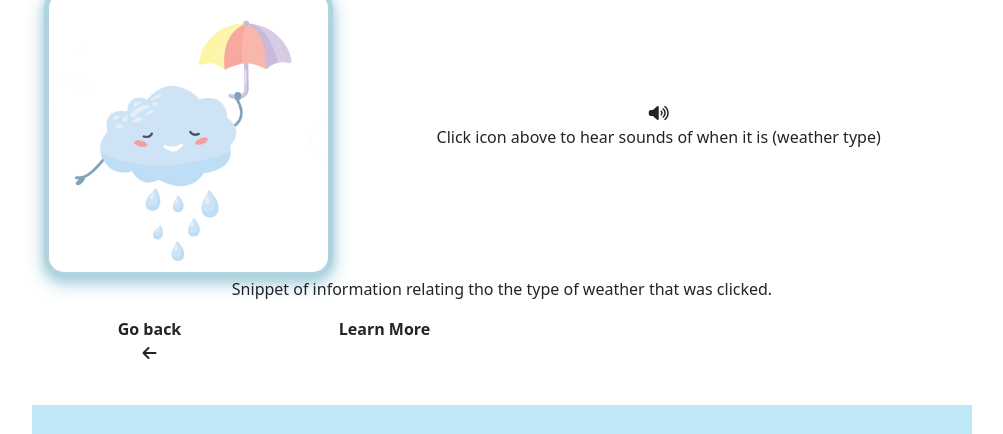
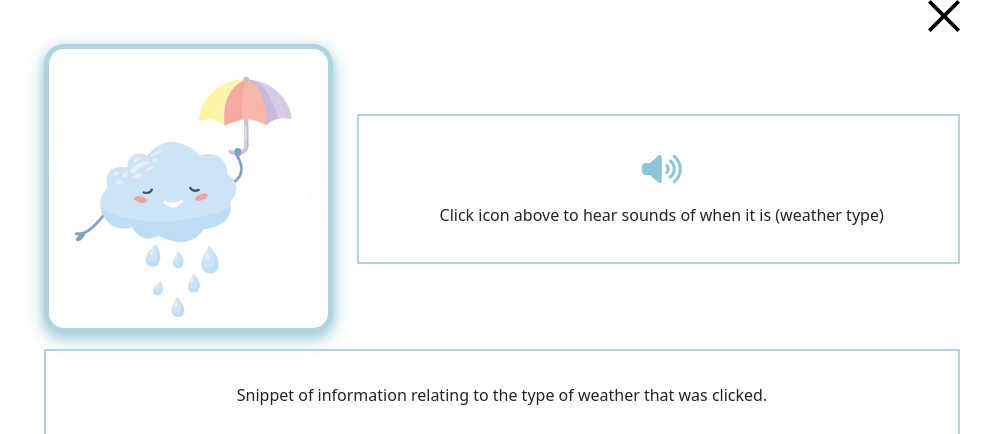
Before and after one commit to DaleFielding/weather4kids, a website with bundled scripts: page second-view.html in a window 1280 px wide. Shown: the part 98-532 px from the top of the page, without its empty margins (138-1141 px from the left). Built offline with nearby package versions, Linux system fonts and the light colour scheme; no server answers.

Commit message:
Style: add initial stying for second view

```diff
--- a/assets/css/style.css
+++ b/assets/css/style.css
@@ -7,6 +7,7 @@
   margin: 0;
   padding: 0;
 }
+
 
 /* ----- HEADER ELEMENTS ----- */
 
@@ -101,7 +102,7 @@ footer {
 
 .feedback-link-container h6 {
   margin: 0;
-  border: solid 1px rgba(27, 137, 180, 0.5);;
+  border: solid 1px rgba(27, 137, 180, 0.5);
   border-radius: 10px;
   color: rgba(27, 137, 180);
   padding: 0.2rem 0.6rem;
@@ -129,3 +130,79 @@ footer {
 .list-inline-item:not(:last-child) {
   margin-right: 0;
 }
+
+/* ----- SECOND VIEW -----  */
+
+/* Cross icon */
+
+.cross-icon {
+  padding: 0;
+}
+
+.cross-icon-container {
+  padding: 12px 12px 0 12px;
+}
+
+/* Audio message  */
+
+.audio-message-container {
+  margin: 0;
+  min-height: 150px;
+  padding-left: 6px;
+  border: solid 2px #afd3df;
+  text-align: center;
+}
+
+.audio-message-container i {
+  font-size: 2rem;
+  color: rgba(27, 137, 180, 0.5);
+
+}
+/* Snippet  */
+
+.snippet-container {
+  margin: 1rem 0px;
+  text-align: center;
+  border: solid 2px #afd3df;
+}
+
+.snippet {
+  padding: 2rem 1rem;
+}
+
+/* Back and learn more buttons */
+
+.weather-and-audio-icons {
+  padding-top: 12px;
+}
+
+.back-and-learn-btn-container {
+  padding: 12px 0;
+
+}
+
+.learn-more-btn {
+  min-height: 60px;
+}
+
+/* Go back button */
+
+.go-back-btn {
+  text-align: center;
+  border: solid 1px #afd3df;
+  border-radius: 5px;
+  cursor: pointer;
+}
+
+.go-back-btn i {
+  font-size: 32px;
+}
+
+/* Learn More button */
+
+.learn-more-btn {
+  text-align: center;
+  border: solid 1px #afd3df;
+  border-radius: 5px;
+  cursor: pointer;
+}
--- a/second-view.html
+++ b/second-view.html
@@ -48,45 +48,45 @@
 
   <main class="container-fluid text-center">
     <!-- Exit icon -->
-
+    <section class="cross-icon-container row justify-content-end">
+      <img class="cross-icon col-12" src="assets/images/cross-icon.png" alt="cross/exit icon" style="width:2rem;height:2rem;">
+    </section>
     <!-- /Exit icon -->
-    <section class="row align-items-center">
+    <section class="weather-and-audio-icons row align-items-center">
       <!-- Weather Icon -->
       <div class="col-4">
         <div class="clicked-weather-card weather-cards">
-          <img class="weather-icon" src="assets/images/weather-icons/rainy.png" alt="cloudy but sunny icon" style=>
+          <img class="weather-icon" src="assets/images/weather-icons/rainy.png" alt="cloudy but sunny icon">
         </div>
       </div>
       <!-- /Weather Icon -->
       <!-- Audio + message -->
-      <div class="col-8">
-        <div class="audio-message-container">
-          <i class="fa-solid fa-volume-high"></i>
-          <p>Click icon above to hear sounds of when it is (weather type)</p>
+      <div class="col-8 align-items-center">
+        <div class="audio-message-container row d-flex align-items-center justify-content-center">
+          <i class="fa-solid fa-volume-high col-12 align-self-end"></i>
+          <p class="col-12">Click icon above to hear sounds of when it is (weather type)</p>
         </div>
       </div>
       <!-- /Audio + message -->
     </section>
     <!-- Snippet -->
-    <section class="snippet row">
-      <div class="col-12">
-        <div class="snippet">
+    <section class="snippet-container row">
+      <div class="snippet col-12">
           <p>
-            Snippet of information relating tho the type of weather that was clicked.
+            Snippet of information relating to the type of weather that was clicked.
           </p>
-        </div>
       </div>
     </section>
     <!-- /Snippet -->
-    <section class="back-and-learn-btn-container row">
+    <section class="back-and-learn-btn-container row justify-content-between">
     <!--- Go back button -->
-    <div class="col col-md-3">
+    <div class="col-4 col-md-3">
       <div class="go-back-btn"><strong>Go back</strong><br><i class="fa-solid fa-arrow-left"></i></div>
     </div>
     <!--- /Go back button -->
     <!-- Learn more button -->
-    <div class="col col-md-3">
-      <div class="learn-more-btn"><strong>Learn More</strong><br></div>
+    <div class="col-4 col-md-3">
+      <div class="learn-more-btn"><strong>Learn<br>More</strong></div>
     </div>
     <!-- /Learn more button -->
     </section>
```
Also changed, not shown: assets/images/cross-icon.png (added).
